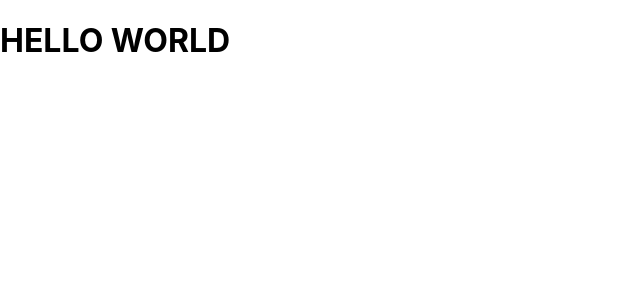
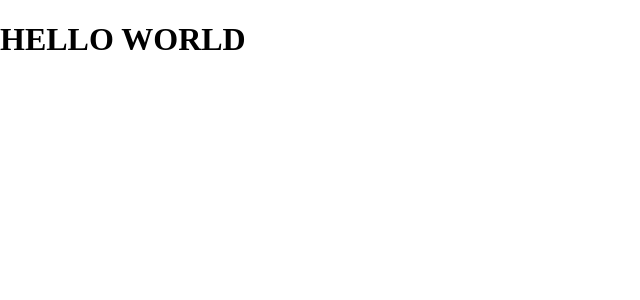
Before and after one commit to polyanetuag/sorteador-de-amigo-secreto-main, a React (Create React App) app: page / in a window 1280 px wide. Shown: the top 300 px of the page, without its empty margins (0-640 px from the left). Built offline with nearby package versions, Linux system fonts and the light colour scheme.

Commit message:
fix: remove code

```diff
--- a/src/index.css
+++ b/src/index.css
@@ -1,13 +1,5 @@
 body {
   margin: 0;
-  font-family: -apple-system, BlinkMacSystemFont, 'Segoe UI', 'Roboto', 'Oxygen',
-    'Ubuntu', 'Cantarell', 'Fira Sans', 'Droid Sans', 'Helvetica Neue',
-    sans-serif;
   -webkit-font-smoothing: antialiased;
   -moz-osx-font-smoothing: grayscale;
 }
-
-code {
-  font-family: source-code-pro, Menlo, Monaco, Consolas, 'Courier New',
-    monospace;
-}
```
